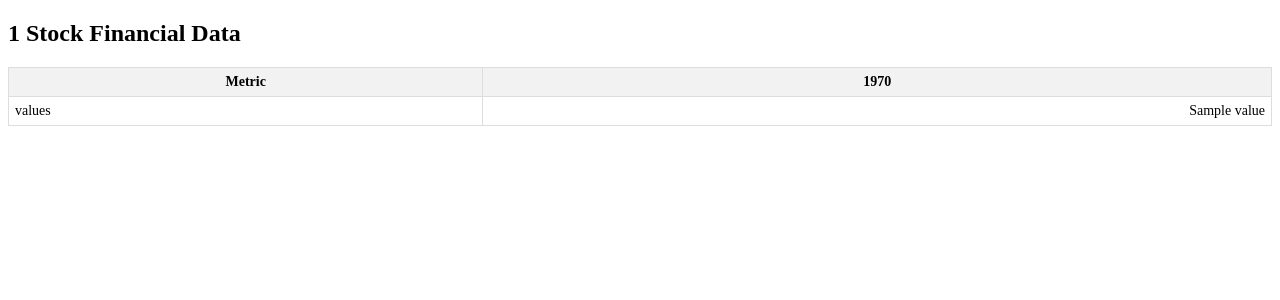
After one commit to aditya-10k/yfinancebackend, a Django app: page /stock/financials/1/ in a window 1280 px wide. The commit adds this page. Shown: the top 300 px of the page. Run offline with Django 5.2, Linux system fonts and the light colour scheme; a database or web service that is not in the repository returns one stand-in record (values such as "Sample title"); data that the repository does not hold is empty.

Commit message:
financials and dividends

```diff
--- a/stock/templates/search_result_stock.html
+++ b/stock/templates/search_result_stock.html
@@ -15,7 +15,7 @@
         {% for stock in stocks %}
             <tr>
                 <td>{{ stock.symbol }}</td>
-                <td>{{ stock.longname|default:stock.shortname }}</td>
+                <td><a href="{% url 'stock_detail' symbol=stock.symbol %}">{{ stock.longname|default:stock.shortname }}</a></td>
                 <td>{{ stock.typeDisp }}</td>
                 <td>{{ stock.sector|default:"—" }}</td>
                 <td>{{ stock.industry|default:"—" }}</td>
--- a/stock/templates/stock_detail.html
+++ b/stock/templates/stock_detail.html
@@ -22,3 +22,6 @@
 
 <h3>Business Summary</h3>
 <p>{{ company.longBusinessSummary }}</p>
+<br><br>
+
+<h4><a href="{% url 'stock_financials' symbol=company.symbol %}">View Financials</a> | <a href="{% url 'stock_dividends' symbol=company.symbol %}">View Dividends</a></h4>
--- /dev/null
+++ b/stock/templates/stock_financials.html
@@ -0,0 +1,48 @@
+<!DOCTYPE html>
+<html>
+<head>
+    <title>{{symbol}} Stock Financials</title>
+    <style>
+        table {
+            border-collapse: collapse;
+            width: 100%;
+            font-size: 14px;
+        }
+        th, td {
+            border: 1px solid #ddd;
+            padding: 6px;
+            text-align: right;
+        }
+        th {
+            background-color: #f2f2f2;
+            text-align: center;
+        }
+        td:first-child {
+            text-align: left;
+        }
+    </style>
+</head>
+<body>
+    <h2>{{symbol}} Stock Financial Data</h2>
+    <table>
+        <thead>
+            <tr>
+                <th>Metric</th>
+                {% for year in years %}
+                    <th>{{ year }}</th>
+                {% endfor %}
+            </tr>
+        </thead>
+        <tbody>
+            {% for metric, values in financials_data.items %}
+                <tr>
+                    <td>{{ metric }}</td>
+                    {% for value in values.values %}
+                        <td>{{ value|default:"N/A" }}</td>
+                    {% endfor %}
+                </tr>
+            {% endfor %}
+        </tbody>
+    </table>
+</body>
+</html>
--- a/stock/urls.py
+++ b/stock/urls.py
@@ -7,6 +7,8 @@ urlpatterns = [
     path('login/', views.login_view, name='login'),
     path('logout/', views.logout_view, name='logout'),
     path('search/', views.stock_list_view, name='search'),
-    path('stockdet/', views.stock_detail_view, name='stock_detail'),
+    path('stockdet/<str:symbol>/', views.stock_detail_view, name='stock_detail'),
     path('stocknews/', views.stock_news, name='stock_news'),
+    path('financials/<str:symbol>/', views.stock_financials, name='stock_financials'),
+    path('dividends/<str:symbol>/', views.stock_dividend, name='stock_dividends'),
 ]
--- a/stock/views.py
+++ b/stock/views.py
@@ -3,11 +3,13 @@ from django.contrib.auth import login, logout, authenticate
 from .forms import RegisterForm, LoginForm, StockSearchForm
 from django.contrib.auth.decorators import login_required
 from django.http import HttpResponseServerError
-from datetime import datetime
+from datetime import datetime,timezone
 import requests
 
 def home_view(request):
     return render(request, 'home.html')
+
+
 
 def register_view(request):
     if request.method == 'POST':
@@ -19,6 +21,8 @@ def register_view(request):
     else:
         form = RegisterForm()
     return render(request, 'register.html', {'form': form})
+
+
 
 def login_view(request):
     if request.method == 'POST':
@@ -34,6 +38,8 @@ def login_view(request):
 def logout_view(request):
     logout(request)
     return redirect('login')
+
+
 
 def stock_list_view(request):
     if request.method=='POST':
@@ -52,8 +58,10 @@ def stock_list_view(request):
         form=StockSearchForm()
     return render(request, 'search_stock.html', {'form': form})
 
-def stock_detail_view(request):
-    url = 'https://yfinancebackend.onrender.com/api/stock/IRFC.NS'
+
+
+def stock_detail_view(request,symbol):
+    url = f'https://yfinancebackend.onrender.com/api/stock/{symbol}'
     response = requests.get(url)
 
     if response.status_code == 200:
@@ -62,6 +70,7 @@ def stock_detail_view(request):
         data = {}
 
     return render(request, 'stock_detail.html', {'company': data})
+
 
 
 def stock_news(request):
@@ -75,3 +84,50 @@ def stock_news(request):
             item["providerPublishTime"] = datetime.fromtimestamp(timestamp)
 
     return render(request, "stock_news.html", {"news_items": data})
+
+def stock_financials(request, symbol):
+    url = f'https://yfinancebackend.onrender.com/api/stock/{symbol}/financials'
+    response = requests.get(url)
+
+    if response.status_code == 200:
+        financials_data = response.json()
+    else:
+        financials_data = {}
+
+    years = []
+    sample_metric = next(iter(financials_data.values()), {})
+    for timestamp in sample_metric:
+        if timestamp:
+            try:
+                dt = datetime.fromtimestamp(int(timestamp) / 1000, tz=timezone.utc)
+                years.append(dt.year)
+            except Exception:
+                years.append("Invalid")
+        else:
+            years.append("N/A")
+
+    return render(request, 'stock_financials.html', {
+        'symbol':symbol,
+        'financials_data': financials_data,
+        'years': years,
+    })
+
+
+
+def stock_dividend(request, symbol):
+    url = f"https://yfinancebackend.onrender.com/api/stock/{symbol}/dividend"
+    response = requests.get(url)
+    dividend_data = {}
+
+    if response.status_code == 200:
+        raw_data = response.json()
+        dividend_data = {
+        datetime.fromtimestamp(int(ts) / 1000, tz=timezone.utc).strftime('%Y-%m-%d'): val
+        for ts, val in raw_data.items()
+        }
+
+    context = {
+        "symbol": symbol.upper(),
+        "dividends": sorted(dividend_data.items())
+    }
+    return render(request, 'stock_dividends.html', context)
```
Also changed, not shown: stock/templates/stock_dividends.html (added, +28 -0 lines).
